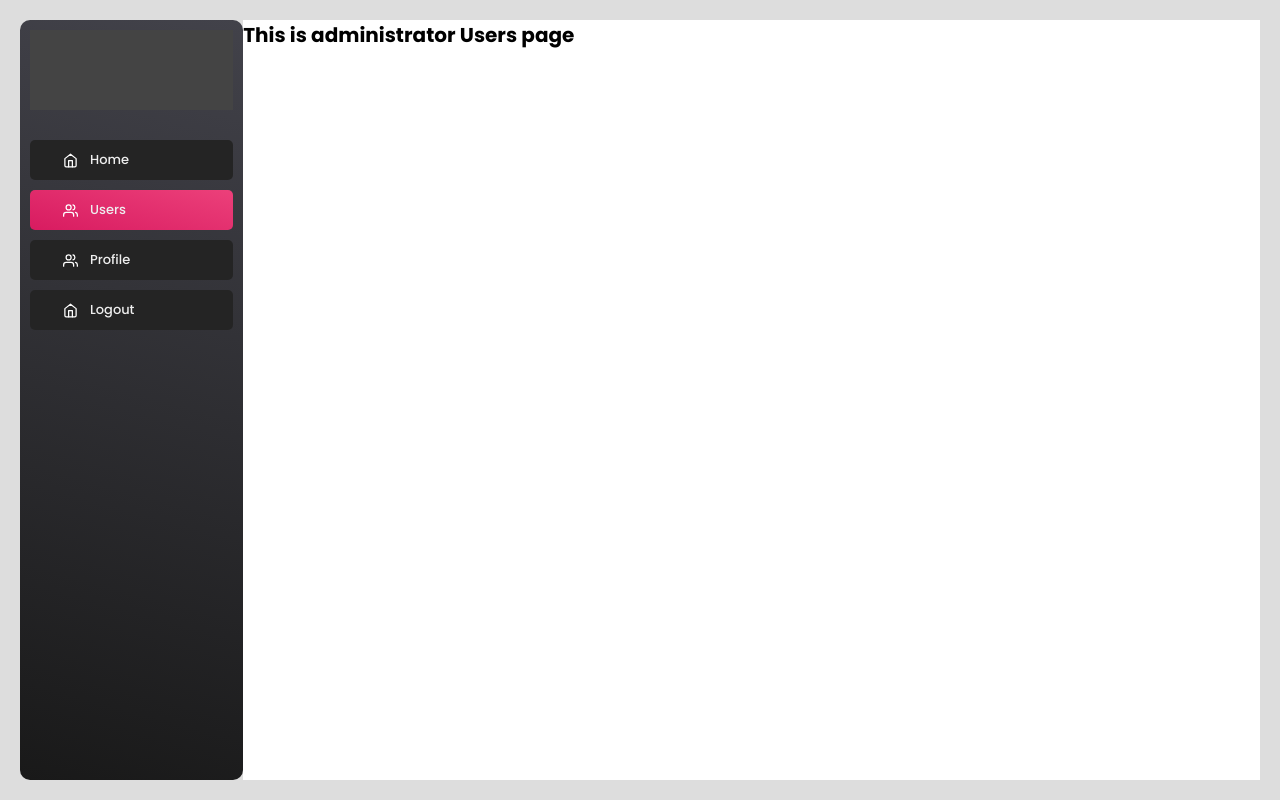
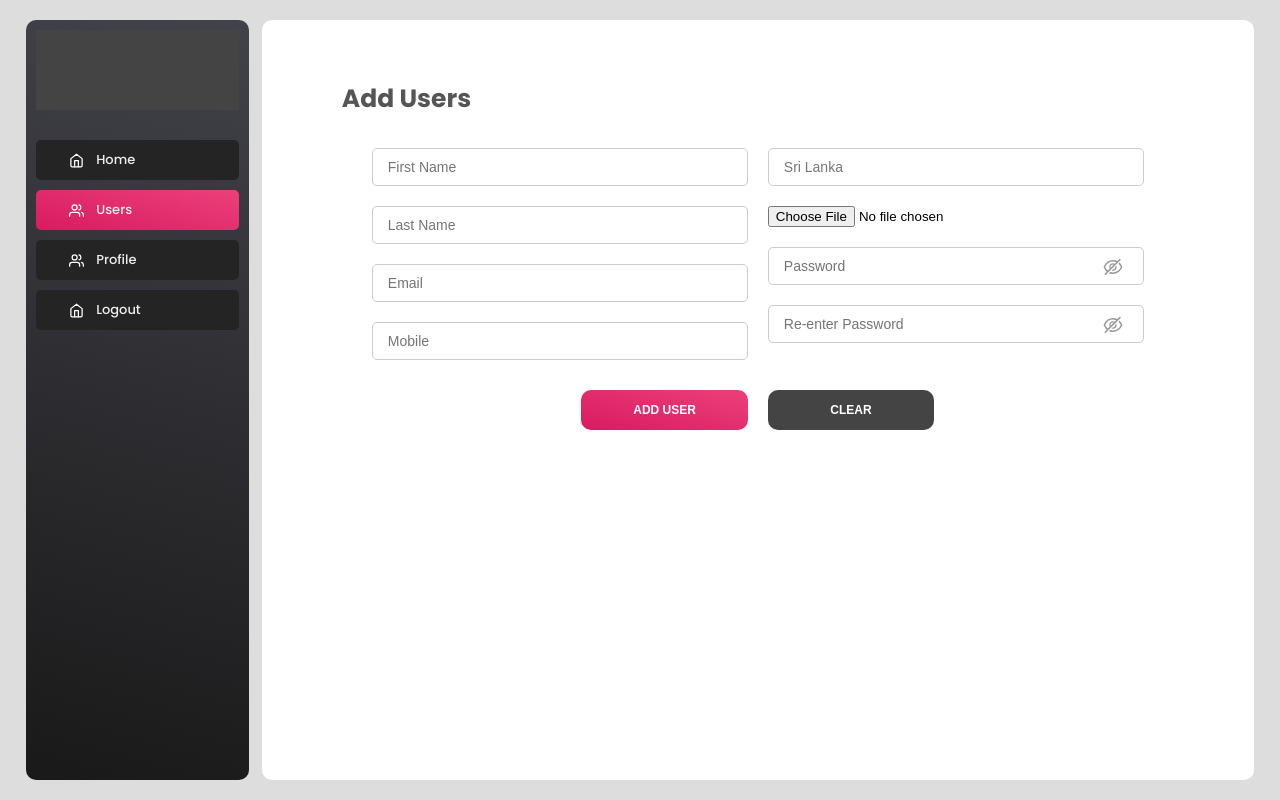
Before and after one commit to piyumanthaAB/arch-hrm, a React (Create React App) app in the folder client/: page /admin/users/add-user in a window 1280 px wide. Built offline with nearby package versions, Linux system fonts and the light colour scheme.

Commit message:
add user page integrated

```diff
--- a/client/src/App.js
+++ b/client/src/App.js
@@ -6,6 +6,7 @@ import AdminUsers from './pages/Admin/AdminUsers';
 import UserProfile from './pages/UserProfile';
 import { Toaster } from 'react-hot-toast';
 import AuthState from './context/auth/AuthState';
+import AdminAddUser from './pages/Admin/AdminAddUser';
 
 function App() {
   return (
@@ -41,7 +42,11 @@ function App() {
           <Route exact path="/admin/home" element={<AdminHome />} />
           <Route exact path="/admin/my-profile" element={<UserProfile />} />
           <Route exact path="/admin/users" element={<AdminUsers />} />
-          <Route exact path="/admin/users/add-user" element={<AdminUsers />} />
+          <Route
+            exact
+            path="/admin/users/add-user"
+            element={<AdminAddUser />}
+          />
           <Route
             exact
             path="/admin/users/view-users"
--- /dev/null
+++ b/client/src/components/admin components/AddUserForm.jsx
@@ -0,0 +1,190 @@
+import React, { useState } from 'react';
+import * as a from './AddUserFormElements';
+import TextInput from '../shared/TextInput';
+import PasswordInput from '../shared/PasswordInput';
+import axios from 'axios';
+import { toast } from 'react-hot-toast';
+
+const AddUserForm = () => {
+  const [firstName, setFirstName] = useState('');
+  const [lastName, setLastName] = useState('');
+  const [email, setEmail] = useState('');
+  const [mobile, setMobile] = useState();
+  const [country, setCountry] = useState('Sri Lanka');
+  const [photo, setPhoto] = useState(null);
+  const [password, setPassword] = useState('');
+  const [passwordReEnter, setPasswordReEnter] = useState('');
+  const handlePhoto = (e) => {
+    setPhoto(e.target.files[0]);
+    // validateImageResolution(e.target.files[0]);
+    // validateImage(e.target.files[0], 1080, 1080, setCover);
+  };
+
+  const handleSubmit = async (e, formData) => {
+    try {
+      const res = await axios({
+        method: 'POST',
+        url: `/api/v1/users`,
+        data: formData,
+        headers: {
+          'Content-Type': 'application/json',
+          //   'Content-Type': 'multipart/form-data',
+        },
+      });
+      return res;
+    } catch (err) {
+      console.log(err.response.data);
+      throw err;
+    }
+  };
+
+  const AddUser = async (e) => {
+    e.preventDefault();
+
+    const formData = new FormData();
+
+    formData.append('firstName', firstName);
+    formData.append('lastName', lastName);
+    formData.append('email', email);
+    formData.append('mobile', mobile);
+    formData.append('country', country);
+    formData.append('photo', photo);
+    formData.append('password', password);
+    formData.append('passwordConfirm', passwordReEnter);
+
+    if (password !== passwordReEnter) {
+      return toast.error(
+        "Password and Password Re Enter doesn't match! Check again!"
+      );
+    }
+
+    toast.promise(
+      handleSubmit(e, formData),
+      {
+        loading: 'Adding User...',
+        success: (data) => {
+          // console.log({ data });
+          return ` ${data.data.message} ` || 'success';
+        },
+        error: (err) => {
+          if (!err.response.data.message) {
+            return 'Something went wrong. Please Try again.';
+          }
+          return `${err?.response?.data?.message?.toString()}`;
+        },
+      },
+      {
+        style: {
+          borderRadius: '10px',
+          background: '#333',
+          color: '#fff',
+          fontSize: '1.6rem',
+        },
+      }
+    );
+  };
+  return (
+    <a.Container>
+      <a.Form onSubmit={AddUser}>
+        <a.FormHeader>Add Users</a.FormHeader>
+        <a.FormBody>
+          <a.FormLeft>
+            <a.InputContainer>
+              <TextInput
+                placeholder={'First Name'}
+                value={firstName}
+                setValue={setFirstName}
+                required={true}
+              />
+            </a.InputContainer>
+            <a.InputContainer>
+              <TextInput
+                placeholder={'Last Name'}
+                value={lastName}
+                setValue={setLastName}
+                required={true}
+              />
+            </a.InputContainer>
+            <a.InputContainer>
+              <TextInput
+                placeholder={'Email'}
+                value={email}
+                setValue={setEmail}
+                required={true}
+                type={'email'}
+              />
+            </a.InputContainer>
+            <a.InputContainer>
+              <TextInput
+                placeholder={'Mobile'}
+                value={mobile}
+                setValue={setMobile}
+                required={true}
+                type={'number'}
+              />
+            </a.InputContainer>
+          </a.FormLeft>
+          <a.FormRight>
+            <a.InputContainer>
+              <TextInput
+                placeholder={'Country'}
+                value={country}
+                setValue={setCountry}
+                required={true}
+              />
+            </a.InputContainer>
+            <a.InputContainer>
+              <input
+                type="file"
+                id="file1"
+                accept="image/*"
+                onChange={handlePhoto}
+              />
+            </a.InputContainer>
+            <a.InputContainer>
+              <PasswordInput
+                placeholder={'Password'}
+                value={password}
+                setValue={setPassword}
+                required={true}
+              />
+            </a.InputContainer>
+            <a.InputContainer>
+              <PasswordInput
+                placeholder={'Re-enter Password'}
+                value={passwordReEnter}
+                setValue={setPasswordReEnter}
+                required={true}
+              />
+            </a.InputContainer>
+          </a.FormRight>
+        </a.FormBody>
+        <a.FormFooter>
+          <a.FormBtn
+            type="submit"
+            background="linear-gradient(195deg, #ec407a, #d81b60)"
+          >
+            Add User
+          </a.FormBtn>
+          <a.FormBtn
+            onClick={() => {
+              setFirstName('');
+              setLastName('');
+              setEmail('');
+              setMobile('');
+              setCountry('');
+              setPhoto();
+              setPassword();
+              setPasswordReEnter();
+            }}
+            background="linear-gradient(195deg, #444, #444)"
+          >
+            Clear
+          </a.FormBtn>
+        </a.FormFooter>
+      </a.Form>
+    </a.Container>
+  );
+};
+
+export default AddUserForm;
--- /dev/null
+++ b/client/src/components/admin components/AddUserFormElements.js
@@ -0,0 +1,67 @@
+import { Link } from 'react-router-dom';
+import styled from 'styled-components';
+
+export const Container = styled.div`
+  width: 100%;
+  /* background-color: red; */
+  padding: 3rem;
+`;
+export const FormHeader = styled.h1`
+  font-size: 2.5rem;
+  color: #555;
+  text-align: left;
+`;
+export const Form = styled.form`
+  width: 100%;
+  display: flex;
+  flex-direction: column;
+  /* background-color: yellow; */
+`;
+
+export const FormBody = styled.div`
+  width: 100%;
+  /* min-height: 30rem; */
+  /* background-color: yellow; */
+  display: flex;
+  padding: 2rem 2rem 0;
+`;
+export const FormLeft = styled.div`
+  flex: 0 1 50%;
+`;
+export const FormRight = styled.div`
+  flex: 1;
+`;
+
+export const InputContainer = styled.div`
+  width: 100%;
+  /* background-color: green; */
+  padding: 1rem;
+`;
+
+export const FormFooter = styled.div`
+  width: 100%;
+  /* background-color: red; */
+  padding: 2rem 0 0;
+  display: flex;
+  justify-content: center;
+  align-items: center;
+`;
+
+export const FormBtn = styled.button`
+  width: 20%;
+  /* background-image: linear-gradient(195deg, #ec407a, #d81b60); */
+  background-image: ${(props) => props.background};
+  color: #fff;
+  border-radius: 1rem;
+  text-transform: uppercase;
+  padding: 1.3rem 1.5rem;
+  outline: none;
+  border: none;
+  font-weight: 800;
+  font-size: 1.2rem;
+  margin: 0 1rem;
+
+  &:hover {
+    cursor: pointer;
+  }
+`;
--- a/client/src/components/login/LoginForm.jsx
+++ b/client/src/components/login/LoginForm.jsx
@@ -36,11 +36,11 @@ const LoginForm = () => {
     toast.promise(
       login({ email, password }),
       {
-        loading: 'Logging In ...',
-        success: (data) => `Logged in successfully `,
+        loading: 'Signing In ...',
+        success: (data) => `Signed in successfully `,
         error: (err) => {
           if (!err.response.data.message) {
-            return 'Something went wrong. Try again.';
+            return 'Something went wrong. Please Try again.';
           }
           return `${err?.response?.data?.message?.toString()}`;
         },
--- a/client/src/components/shared/DashboardElements.js
+++ b/client/src/components/shared/DashboardElements.js
@@ -7,6 +7,7 @@ export const Container = styled.div`
   background-color: #ddd;
   display: flex;
   padding: 2rem;
+  justify-content: space-around;
 `;
 
 export const LeftPanel = styled.div`
@@ -65,6 +66,8 @@ export const NavItemTextContainer = styled.div`
 `;
 
 export const RightContainer = styled.div`
-  flex: 1;
+  flex: 0 1 80%;
   background-color: #fff;
+  border-radius: 1rem;
+  padding: 3rem 5rem;
 `;
--- a/client/src/components/shared/DashboardHome.js
+++ b/client/src/components/shared/DashboardHome.js
@@ -1,7 +1,8 @@
-import React, { useState } from 'react';
+import React, { useEffect, useState } from 'react';
 import styled from 'styled-components';
 import { adminCards } from '../../data/home page cards/adminCards';
 import { userCards } from '../../data/home page cards/userCards';
+import useAuth from './../../hooks/useAuth';
 
 export const Container = styled.div`
   ${'' /* background-color:green ; */}
@@ -36,6 +37,23 @@ export const CardContainer = styled.div`
 
 const DashboardHome = () => {
   const [cards, setCards] = useState(adminCards);
+
+  const { user } = useAuth();
+
+  useEffect(() => {
+    switch (user?.role) {
+      case 'admin':
+        setCards(adminCards);
+        break;
+      case 'user':
+        setCards(userCards);
+        break;
+
+      default:
+        // navigate('/login')
+        break;
+    }
+  }, [user]);
   return (
     <Container>
       <HeaderContainer>Welcome</HeaderContainer>
--- a/client/src/components/signup/SignupForm.jsx
+++ b/client/src/components/signup/SignupForm.jsx
@@ -44,7 +44,7 @@ const SignupForm = () => {
               </s.InputContainer>
               <s.InputContainer>
                 <TextInput
-                  placeholder={'email'}
+                  placeholder={'Email'}
                   value={email}
                   setValue={setEmail}
                   required={true}
--- /dev/null
+++ b/client/src/pages/Admin/AdminAddUser.js
@@ -0,0 +1,9 @@
+import React from 'react';
+import Dashboard from '../../components/shared/Dashboard';
+import AddUserForm from '../../components/admin components/AddUserForm';
+
+const AdminAddUser = () => {
+  return <Dashboard rightContainerContent={<AddUserForm />} />;
+};
+
+export default AdminAddUser;
--- a/client/src/pages/Admin/AdminUsers.js
+++ b/client/src/pages/Admin/AdminUsers.js
@@ -2,6 +2,7 @@ import React from 'react';
 import Dashboard from '../../components/shared/Dashboard';
 
 const AdminUsers = () => {
+  // display a table of all the users
   return (
     <Dashboard
       rightContainerContent={<h1>This is administrator Users page</h1>}
```
